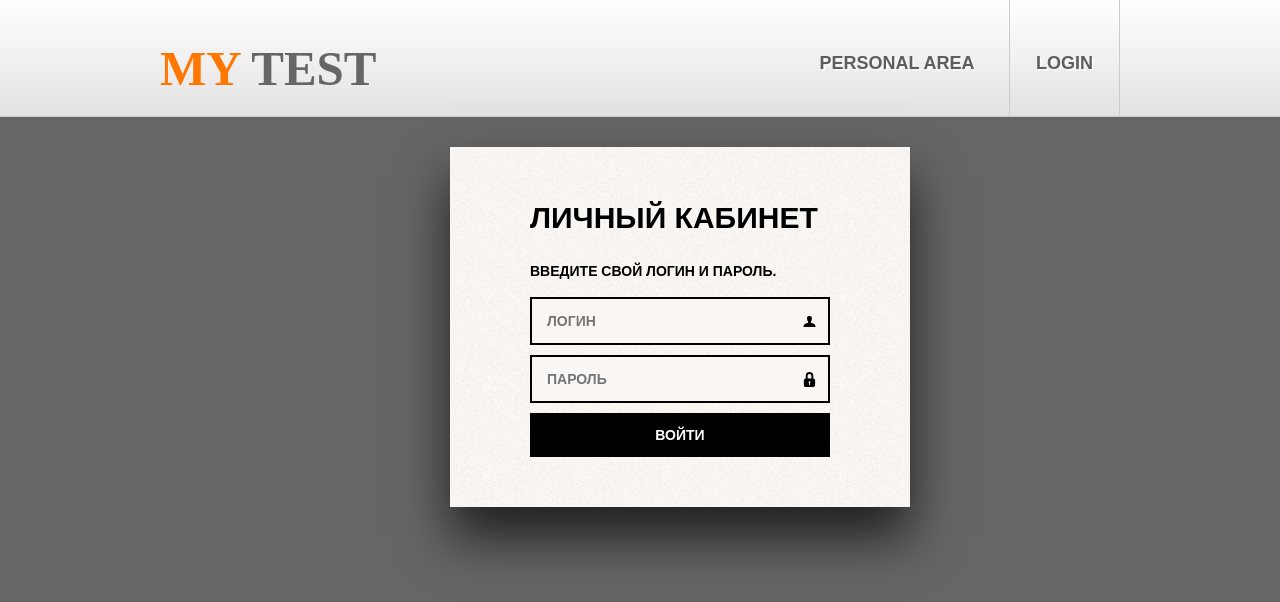
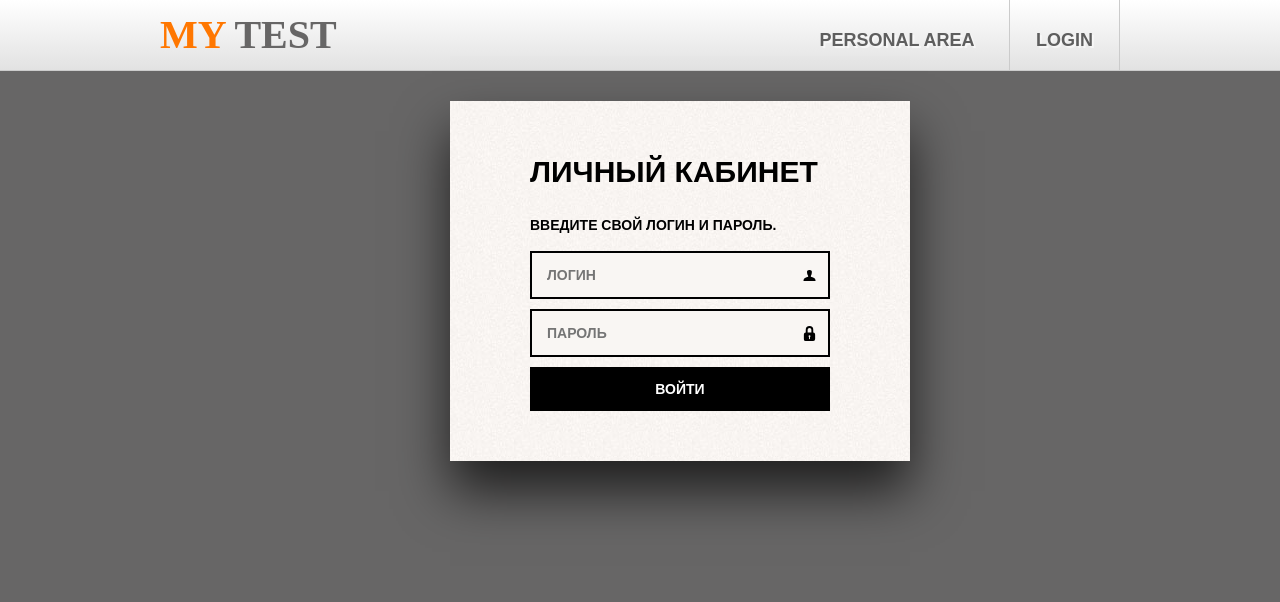
Before and after one commit to NikolayPhizik/Test1, a React (Create React App) app in the folder test_1/: page /login in a window 1280 px wide. Shown: the top 602 px of the page. Built offline with nearby package versions, Linux system fonts and the light colour scheme.

Commit message:
Подправил стили для хедера

```diff
--- a/test_1/src/Components/Header/Header.module.css
+++ b/test_1/src/Components/Header/Header.module.css
@@ -1,6 +1,6 @@
 .header_top {
     background: linear-gradient(#FFF, #e2e2e2);
-    height: 116px;
+    height: 70px;
     border-bottom: 1px solid #CCC;
 }
 
--- a/test_1/src/Components/Header/Nav/Nav.module.css
+++ b/test_1/src/Components/Header/Nav/Nav.module.css
@@ -6,7 +6,7 @@
 .menu_link,
 .menu_link_cab {
     width: 110px;
-    height: 116px;
+    height: 70px;
     display: flex;
     flex-direction: column;
     align-items: center;
--- a/test_1/src/index.css
+++ b/test_1/src/index.css
@@ -17,9 +17,8 @@ a {
 
 h1 {
   font-family: 'Lobster', cursive;
-  font-size: 49px;
+  font-size: 40px;
   color: #676666;
-  margin-bottom: 10px;
 }
 
 h1 > span {
```
